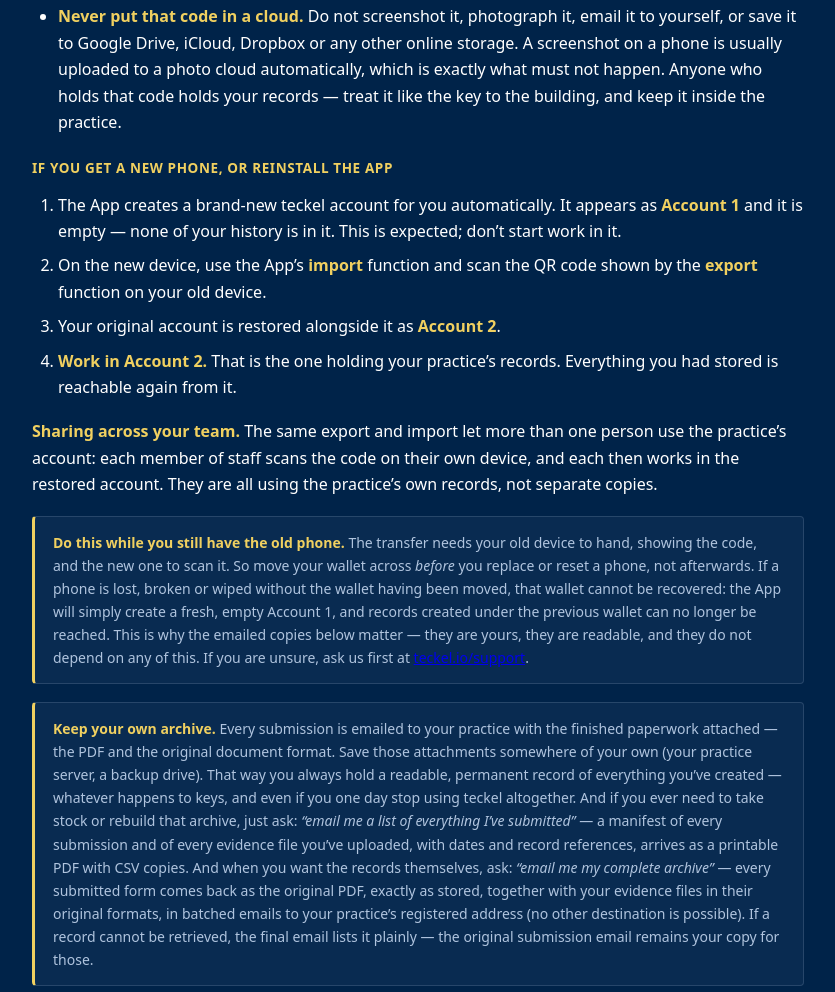
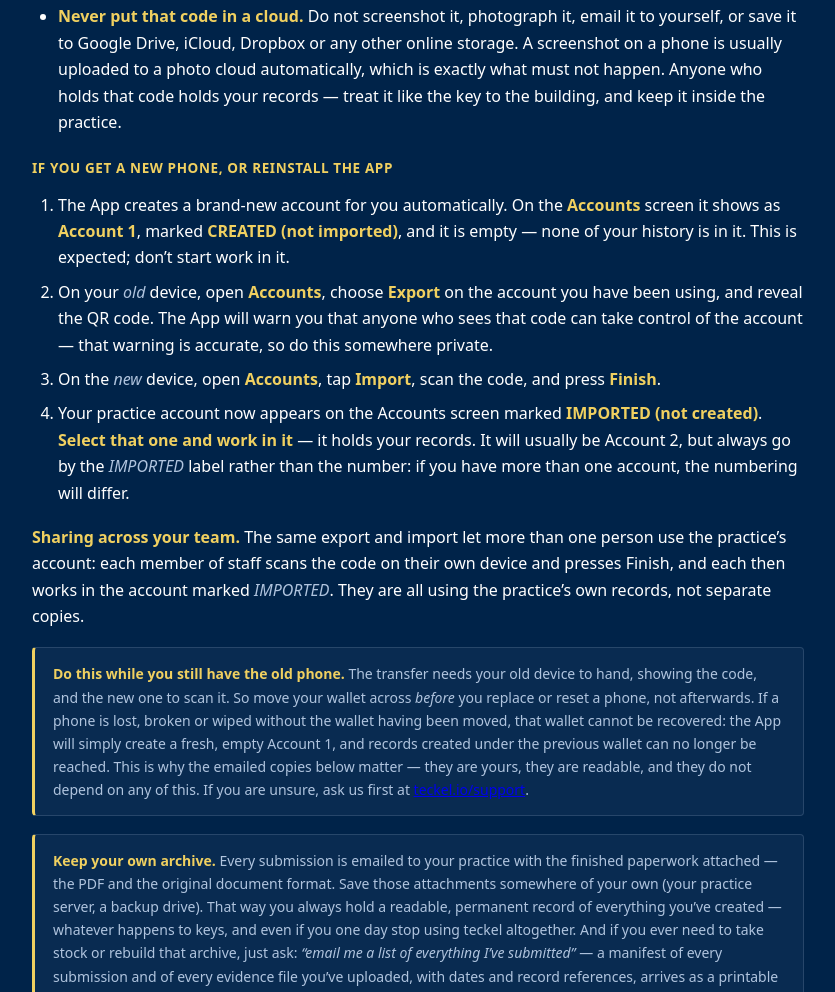
Before and after one commit to teckel-io/Bg0PSDtSlcB9e9RoqIlaMawKzzdQ3y, a plain HTML site: page guide.html in a window 1280 px wide. Shown: the part 10626-11618 px from the top of the page, without its empty margins (222-1057 px from the left). Drawn offline with Linux system fonts and the light colour scheme.

Commit message:
Re-sync guide.html from template (teckel__tenant_page_resync_v1_0)

```diff
--- a/guide.html
+++ b/guide.html
@@ -884,24 +884,31 @@
             </ul>
             <h3>If you get a new phone, or reinstall the App</h3>
             <ol>
-                <li>The App creates a brand-new teckel account for you automatically. It
-                    appears as <strong>Account 1</strong> and it is empty &mdash; none of
-                    your history is in it. This is expected; don&rsquo;t start work in
-                    it.</li>
-                <li>On the new device, use the App&rsquo;s <strong>import</strong>
-                    function and scan the QR code shown by the <strong>export</strong>
-                    function on your old device.</li>
-                <li>Your original account is restored alongside it as
-                    <strong>Account 2</strong>.</li>
-                <li><strong>Work in Account 2.</strong> That is the one holding your
-                    practice&rsquo;s records. Everything you had stored is reachable
-                    again from it.</li>
+                <li>The App creates a brand-new account for you automatically. On the
+                    <strong>Accounts</strong> screen it shows as <strong>Account 1</strong>,
+                    marked <strong>CREATED (not imported)</strong>, and it is empty &mdash;
+                    none of your history is in it. This is expected; don&rsquo;t start work
+                    in it.</li>
+                <li>On your <em>old</em> device, open <strong>Accounts</strong>, choose
+                    <strong>Export</strong> on the account you have been using, and reveal
+                    the QR code. The App will warn you that anyone who sees that code can
+                    take control of the account &mdash; that warning is accurate, so do
+                    this somewhere private.</li>
+                <li>On the <em>new</em> device, open <strong>Accounts</strong>, tap
+                    <strong>Import</strong>, scan the code, and press
+                    <strong>Finish</strong>.</li>
+                <li>Your practice account now appears on the Accounts screen marked
+                    <strong>IMPORTED (not created)</strong>. <strong>Select that one and
+                    work in it</strong> &mdash; it holds your records. It will usually be
+                    Account 2, but always go by the <em>IMPORTED</em> label rather than the
+                    number: if you have more than one account, the numbering will
+                    differ.</li>
             </ol>
             <p>
                 <strong>Sharing across your team.</strong> The same export and import let
                 more than one person use the practice&rsquo;s account: each member of
-                staff scans the code on their own device, and each then works in the
-                restored account. They are all using the practice&rsquo;s own records,
+                staff scans the code on their own device and presses Finish, and each
+                then works in the account marked <em>IMPORTED</em>. They are all using the practice&rsquo;s own records,
                 not separate copies.
             </p>
             <div class="callout">
```
